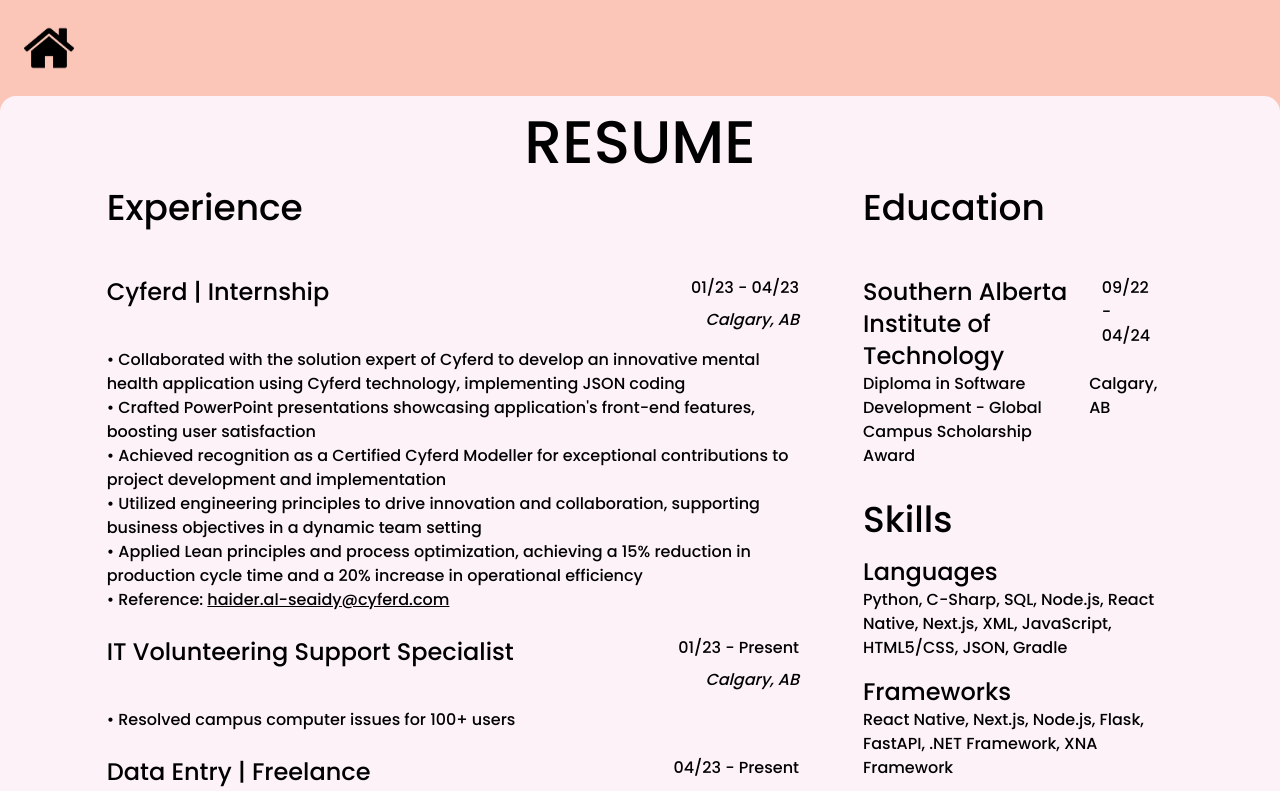
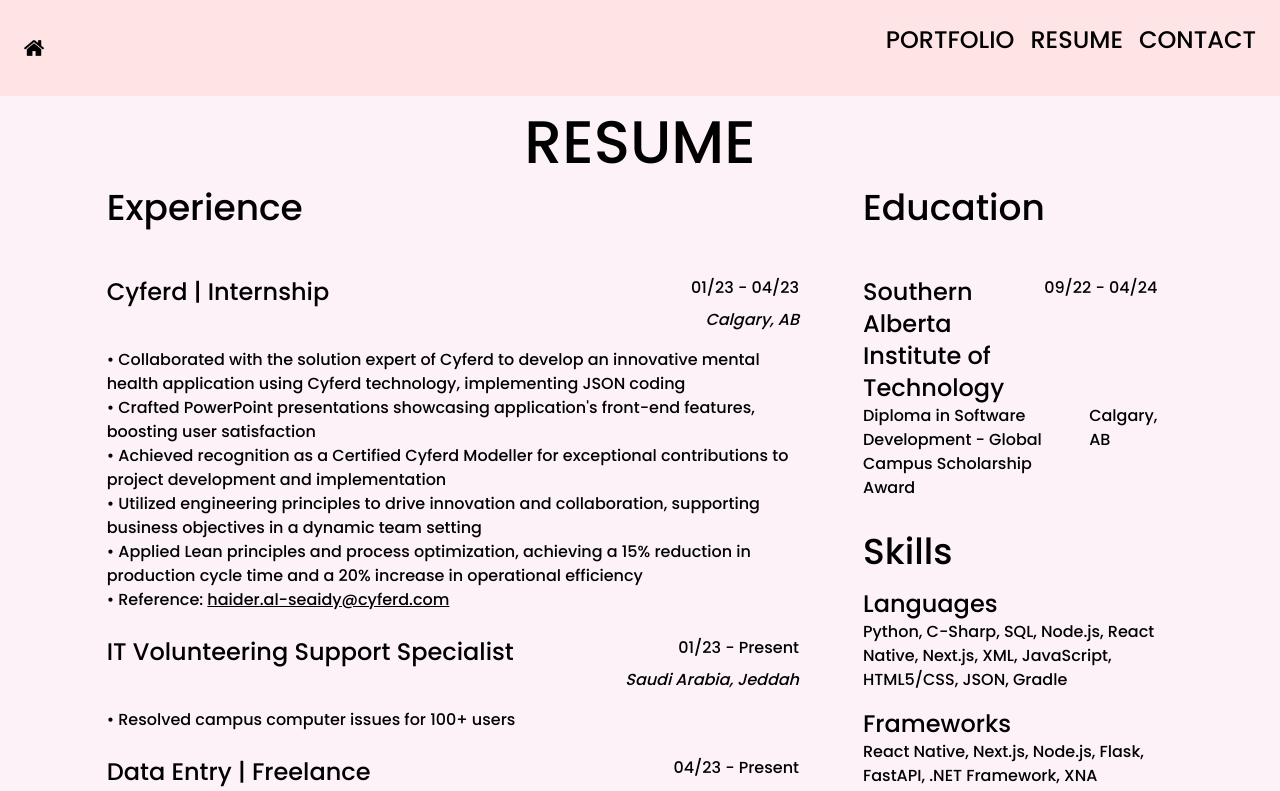
Before and after one commit to tansimafiana/Portfolio, a Next.js app in the folder tansimakamalfiana-portfolio/: page /pages/ResumePage in a window 1280 px wide. Shown: the top 791 px of the page. Built offline with nearby package versions, Linux system fonts and the light colour scheme.

Commit message:
addChanges

```diff
--- a/tansimakamalfiana-portfolio/app/components/Buttons.js
+++ b/tansimakamalfiana-portfolio/app/components/Buttons.js
@@ -5,7 +5,7 @@ export default function Button({text, href, className}) {
   return (
     <main>
         <Link href={href ? href : ""}>
-            <button className={className ? className : " text-2xl p-2 hover:underline"} >{text ? text : "Text"}</button>
+            <button className={className ? className : " text-2xl p-2 hover:text-rose-300"} >{text ? text : "Text"}</button>
         </Link>
     </main>
   );
--- a/tansimakamalfiana-portfolio/app/navigation/page.js
+++ b/tansimakamalfiana-portfolio/app/navigation/page.js
@@ -1,13 +1,18 @@
 import Image from "next/image";
 import Link from "next/link";
+import Buttons from "../components/Buttons"
 
 export default function Navigation() {
   return (
-    <main className="bg-[#FBC5B8] h-24 w-full flex">
+    <main className="bg-rose-100 h-24 w-full flex">
       <Link href="../" className="my-auto px-6">
-        <Image alt="Home Button" src="/HomeIcon.png" width="50" height="50"/>
+        <Image alt="Home Button" src="/HomeIcon.png" width="20" height="20"/>
       </Link>
-      <div></div>
+      <div className="ml-auto"> <div className=" flex top-0 right-0 h-16 w-full justify-end p-4">
+              <Buttons className="text-2xl p-2 hover:text-rose-300" text="PORTFOLIO" href="../pages/PortfolioPage"/>
+              <Buttons  className="text-2xl p-2 hover:text-rose-300" text="RESUME" href="../pages/ResumePage"/>
+              <Buttons  className="text-2xl p-2 hover:text-rose-300" text="CONTACT" href="../pages/ContactPage" />
+            </div></div>
     </main>
   );
 }
--- a/tansimakamalfiana-portfolio/app/pages/ContactPage/page.js
+++ b/tansimakamalfiana-portfolio/app/pages/ContactPage/page.js
@@ -18,11 +18,7 @@ export default function ContactPage() {
 
 <main className="w-screen h-screen bg-rose-100 flex-col text-black">
 
-            <div className=" flex top-0 right-0 h-16 w-full justify-end p-4">
-              <Buttons text="PORTFOLIO" href="../pages/PortfolioPage"/>
-              <Buttons text="RESUME" href="../pages/ResumePage"/>
-              <Buttons text="CONTACT" href="../pages/ContactPage" />
-            </div>
+            <Navigation/>
 
       <div className="m-auto flex  w-red-200 w-4/5 justify-center h-full">
         <div className="flex text-black align-middle py-36">
--- a/tansimakamalfiana-portfolio/app/pages/ResumePage/page.js
+++ b/tansimakamalfiana-portfolio/app/pages/ResumePage/page.js
@@ -21,7 +21,7 @@ export default function ResumePage() {
                            "h-full mt-6 mx-auto w-full"]
 
   return (
-    <main className="bg-[#FBC5B8] text-black my-auto flex-col flex flex-wrap rounded-2xl">
+    <main className="bg-rose-100 text-black my-auto flex-col flex flex-wrap ">
       <Navigation />
 
       {/* DEBUG
@@ -29,7 +29,7 @@ export default function ResumePage() {
           {size.width}px / {size.height}px
         </div>*/}
 
-      <div className="w-screen bg-pink-50 flex-col rounded-2xl pb-12">
+      <div className="w-screen bg-pink-50 flex-col pb-12">
         <h1 className=" mx-auto justify-center flex py-4 text-6xl">RESUME</h1>
 
         {/* Double-sided pane */}
@@ -68,7 +68,7 @@ increase in operational efficiency</li>
                 <h3 className="ml-auto pr-4">01/23 - Present</h3>
               </div>
               <div className="w-full flex justify-space mx-auto">
-                <h3 className="ml-auto pr-4 italic">Calgary, AB</h3>
+                <h3 className="ml-auto pr-4 italic">Saudi Arabia, Jeddah</h3>
               </div>
               <ul className="mt-4">
                 <li>• Resolved campus computer issues for 100+ users</li>
@@ -135,8 +135,8 @@ and interactive site content, focusing in a increase in user satisfaction, and s
             <h2 className=" text-4xl pb-12">Education</h2>
 
             <div className="w-full flex justify-space mx-auto">
-              <h3 className="mr-auto justify-start text-2xl">Southern Alberta Institute of Technology</h3>
-              <h3 className="ml-auto pr-4">09/22 - 04/24</h3>
+              <h3 className="mr-1 justify-start text-2xl">Southern Alberta Institute of Technology</h3>
+              <h3 className="mr-auto text-nowrap pr-4">09/22 - 04/24</h3>
             </div>
             <div className="w-full flex justify-space mx-auto">
               <h3 className="mr-auto pr-4">Diploma in Software Development - Global Campus Scholarship Award</h3>
```
